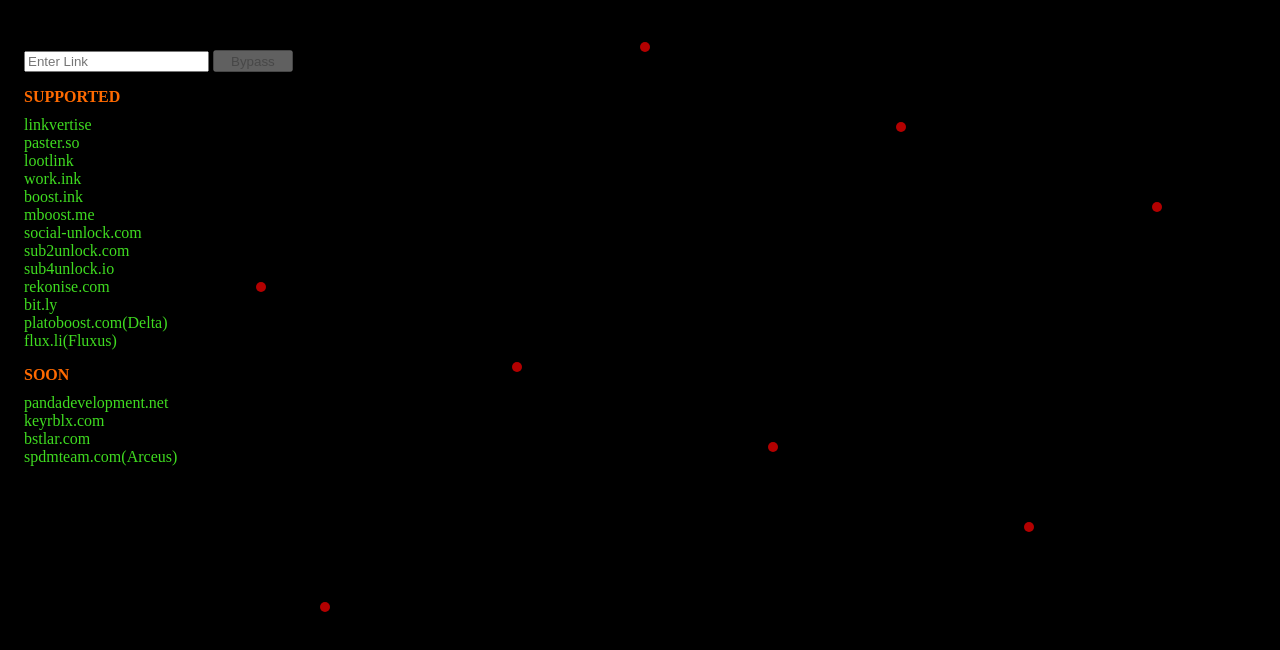
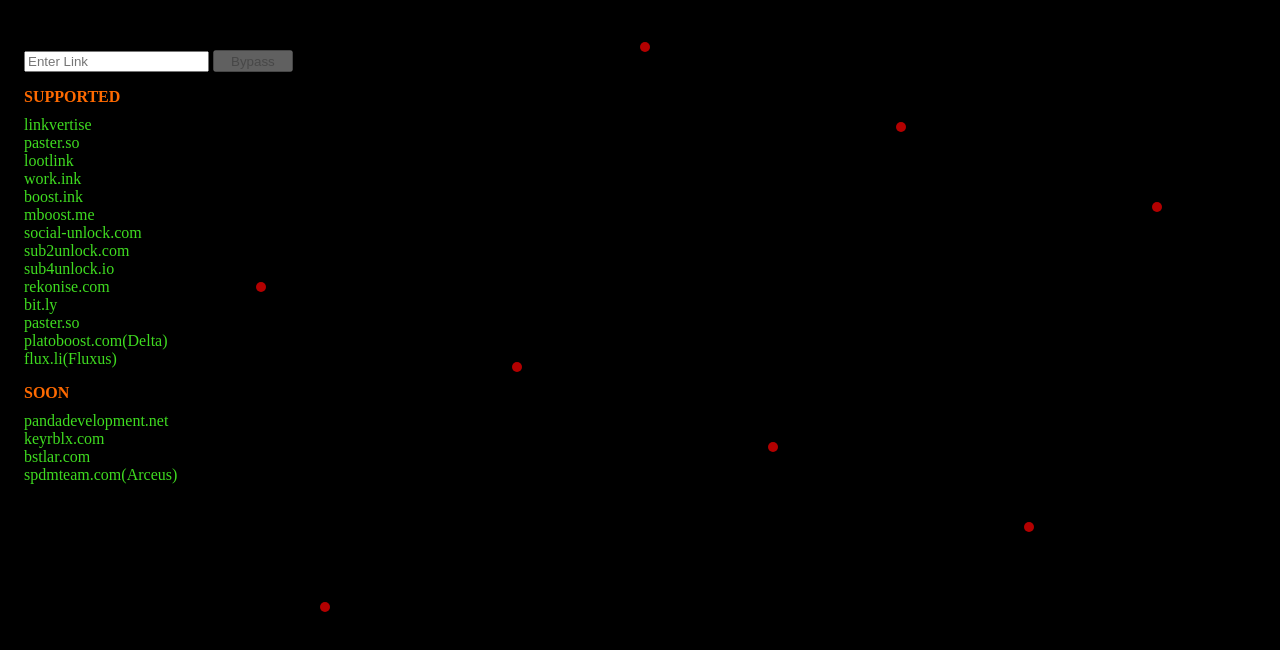
Before and after one commit to Nasrali11448/BypassUnlock, a plain HTML site: page index.html in a window 1280 px wide. Shown: the part 118-768 px from the top of the page. Drawn offline with Linux system fonts and the light colour scheme.

Commit message:
Update index.html

```diff
--- a/index.html
+++ b/index.html
@@ -62,6 +62,7 @@
             sub4unlock.io<br>
             rekonise.com<br>
             bit.ly<br>
+            paster.so<br>
             platoboost.com(Delta)<br>
             flux.li(Fluxus)</p>
         </section>
```
